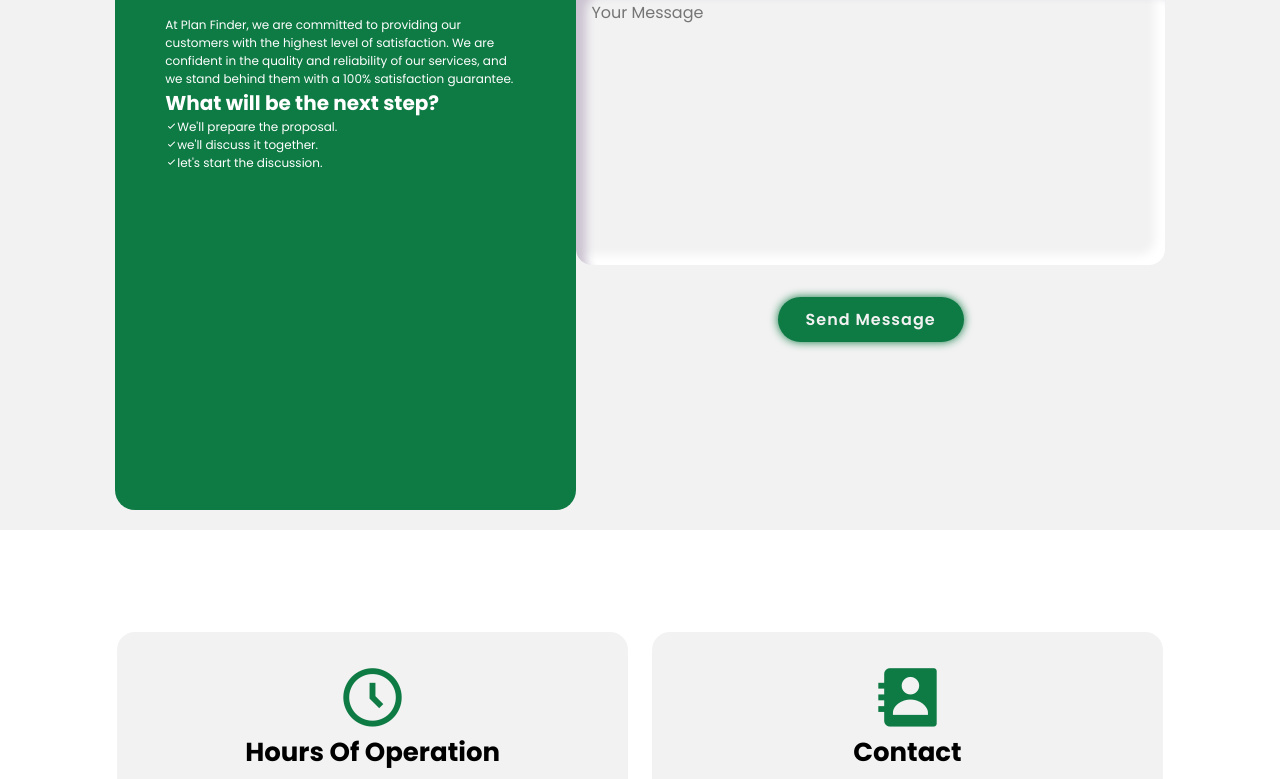
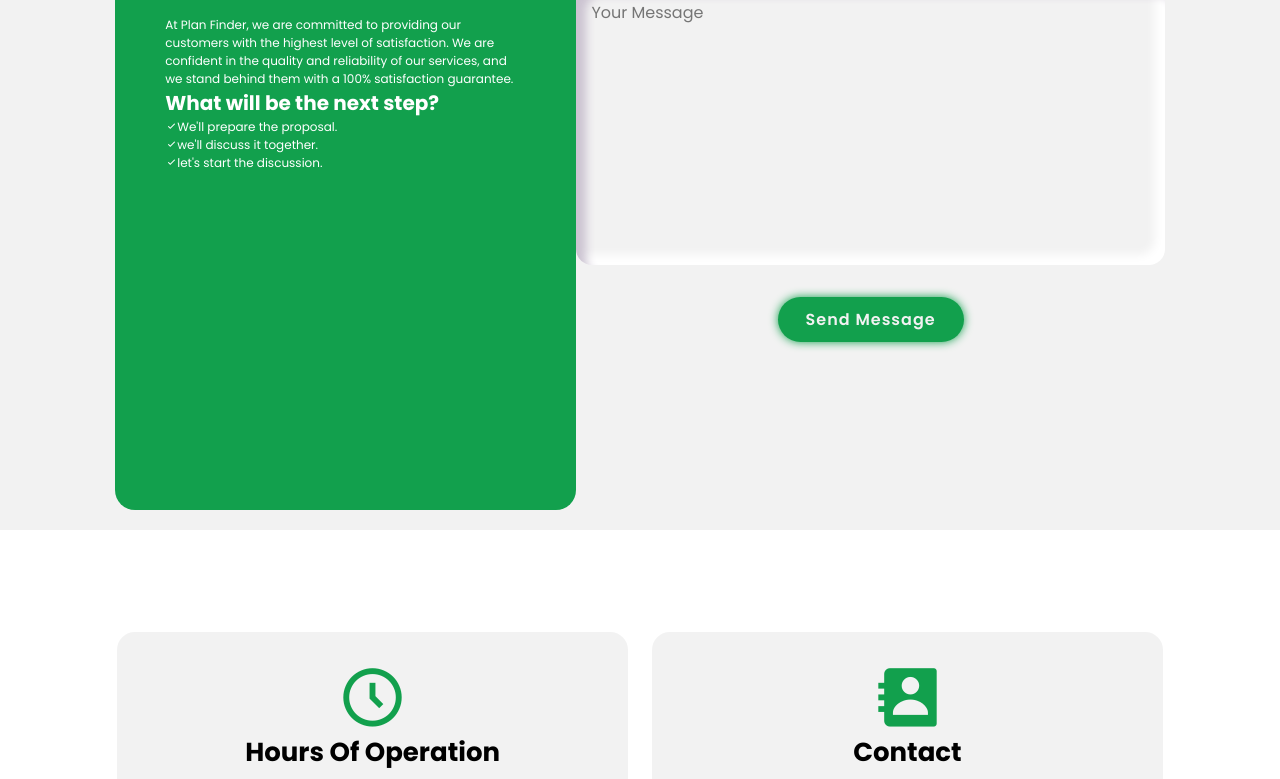
Before and after one commit to sujayr40/new_plan, a plain HTML site: page contact.html in a window 1280 px wide. Shown: the part 462-1241 px from the top of the page. Drawn offline with nearby package versions, Linux system fonts and the light colour scheme; some packages are replaced by stand-ins of ours; a script that the page names is missing.

Commit message:
Update contact.css

```diff
--- a/Stylesheet/contact.css
+++ b/Stylesheet/contact.css
@@ -16,7 +16,7 @@
     --bg-color: #ffffff;
     --second-bg-color: #f2f2f2;
     --text-color: #000000;
-    --maion-color: #0e7a44;
+    --maion-color: #12a04d;
 }
 
 html
```
